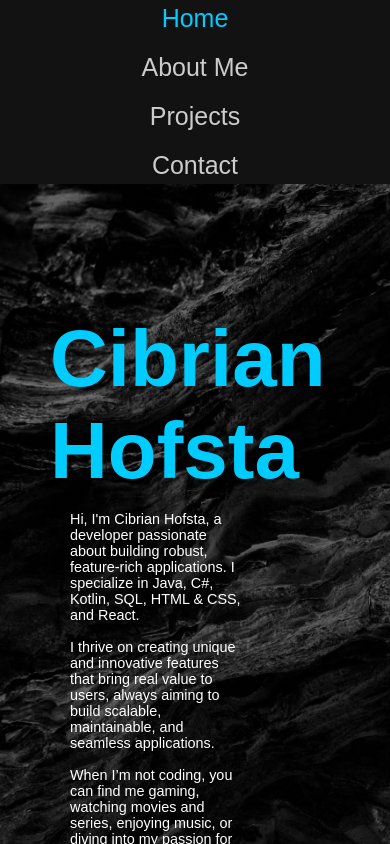
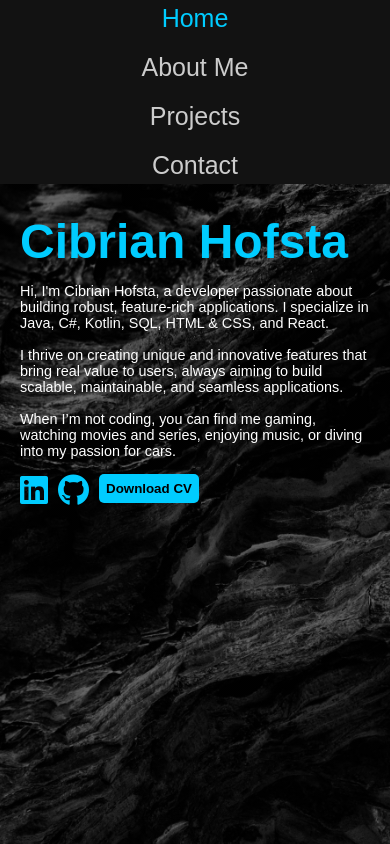
Before and after one commit to Vertulis/cibrian-portfolio-react, a React (Vite) app: page / in a window 390 px wide. Shown: the top 844 px of the page. Built offline with nearby package versions, Linux system fonts and the light colour scheme.

Commit message:
Add responsive styles for Home module; adjust layout for smaller screens

```diff
--- a/src/modules/Home.module.css
+++ b/src/modules/Home.module.css
@@ -61,3 +61,23 @@
 .profileImg{
     float: right;
 }
+
+@media screen and (max-width: 520px) {
+    .homeContainer {
+        padding: 20px;
+
+        display: flex;
+        align-items: start;
+    }
+    .title{
+        font-size: 3rem;
+        font-weight: 700;
+    }
+    .text{
+        width: 100%;
+        margin-left: 0px;
+    }
+    .linksContainer{
+        margin-left: 0px;
+    }
+  }
```
